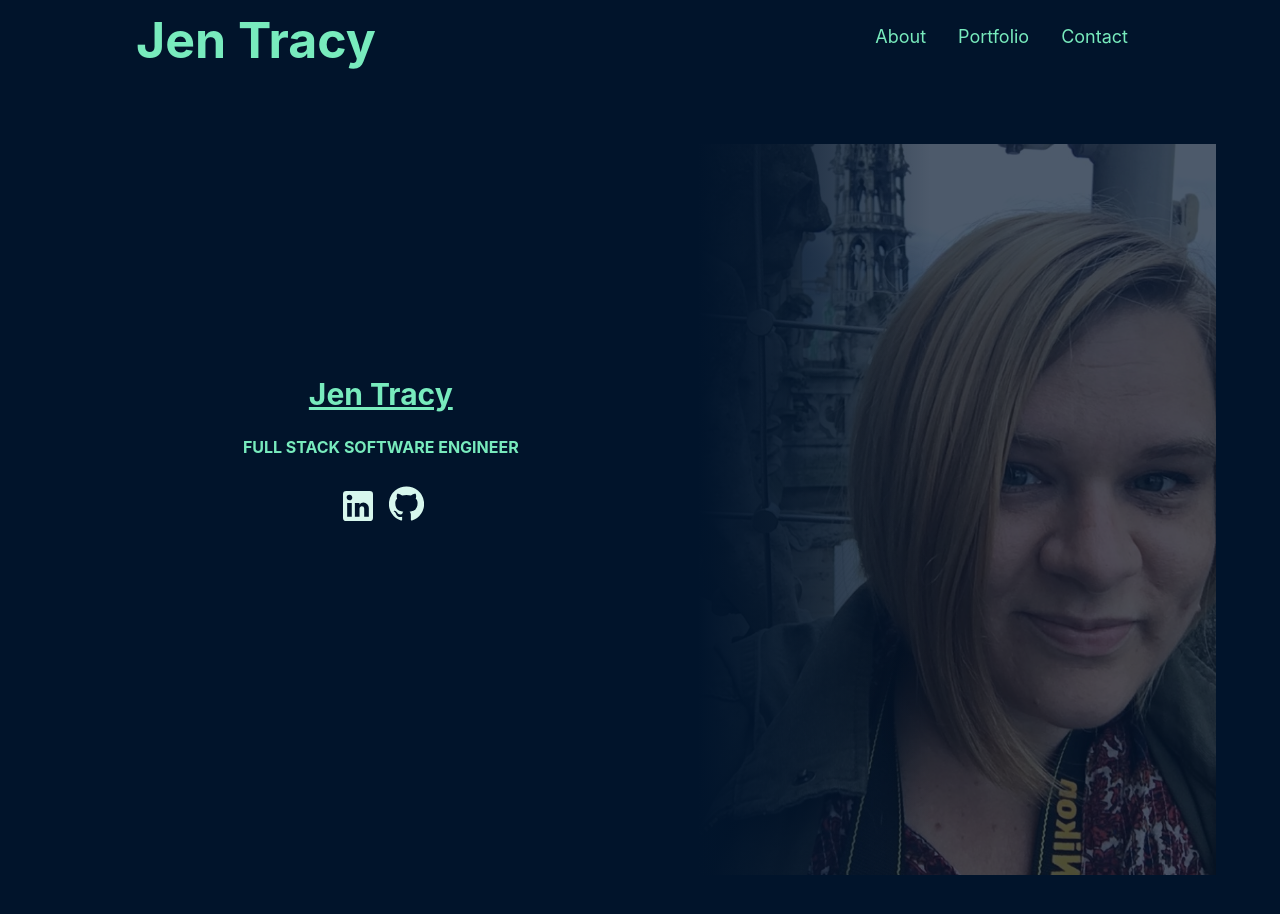
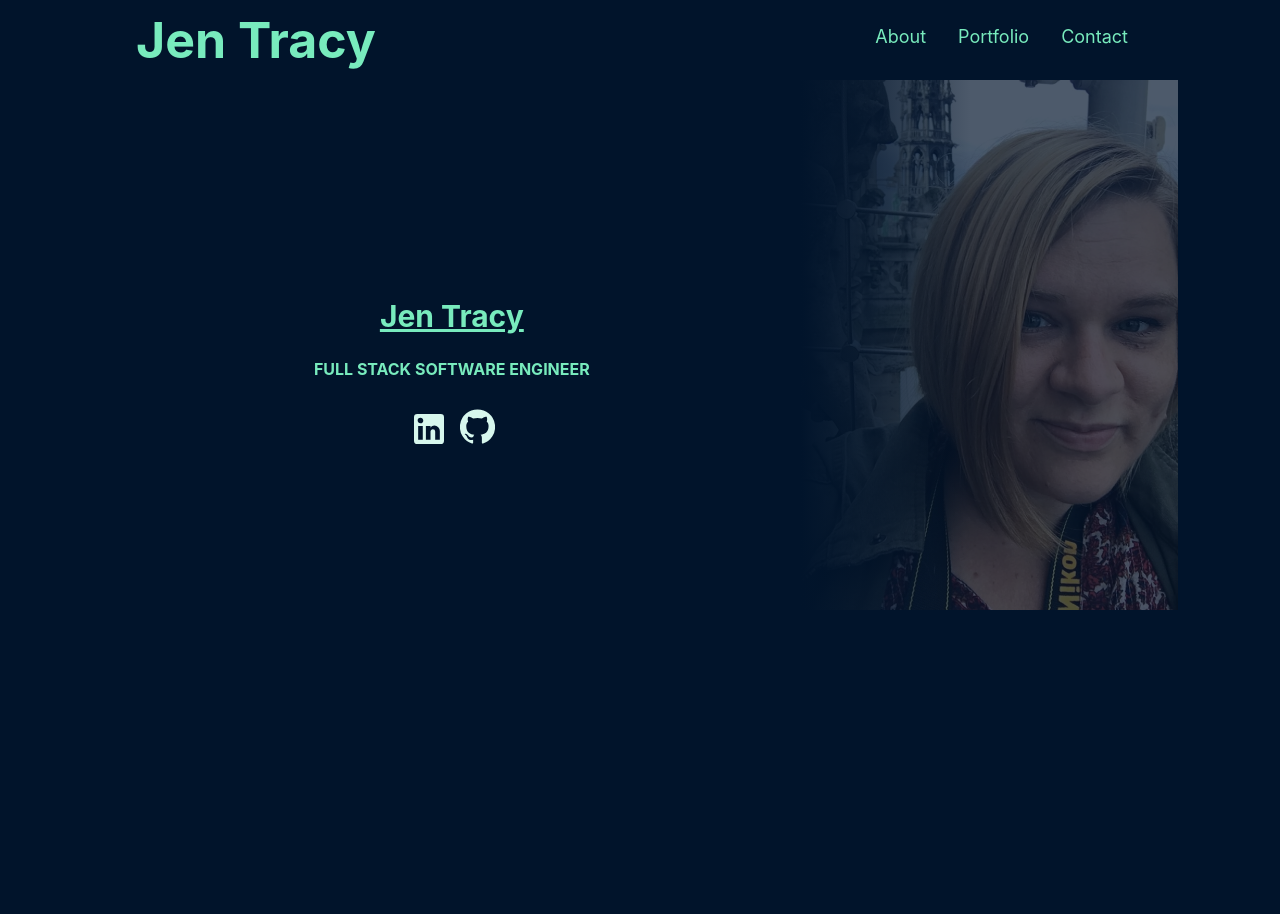
Before and after one commit to jtray86/jen-portfolio, a React (Create React App) app: page / in a window 1280 px wide. Shown: the top 914 px of the page. After the commit the page ends 800 px from the top, so only its background shows below. Built offline with nearby package versions, Linux system fonts and the light colour scheme.

Commit message:
sizing on picture for landing page

```diff
--- a/src/Home.js
+++ b/src/Home.js
@@ -32,14 +32,15 @@ export default Home
 
 const ImageHome = styled.img`
   opacity: 0.3;
-  width: 100%
+  width: 100%;
+
   `
 
   const ImageContaner= styled.div`
     position:relative;
     float: right;
-    height: 100%;
-    width: 45%;
+    height: 400 rem;
+    width: 35%;
 
   :after {
     width:45%;
@@ -53,7 +54,8 @@ const ImageHome = styled.img`
 
   `
   const Container = styled.div`
-    margin: 5%;
+    margin: 8%;
+    margin-top: 0;
     display: flex;
   `
 
```
